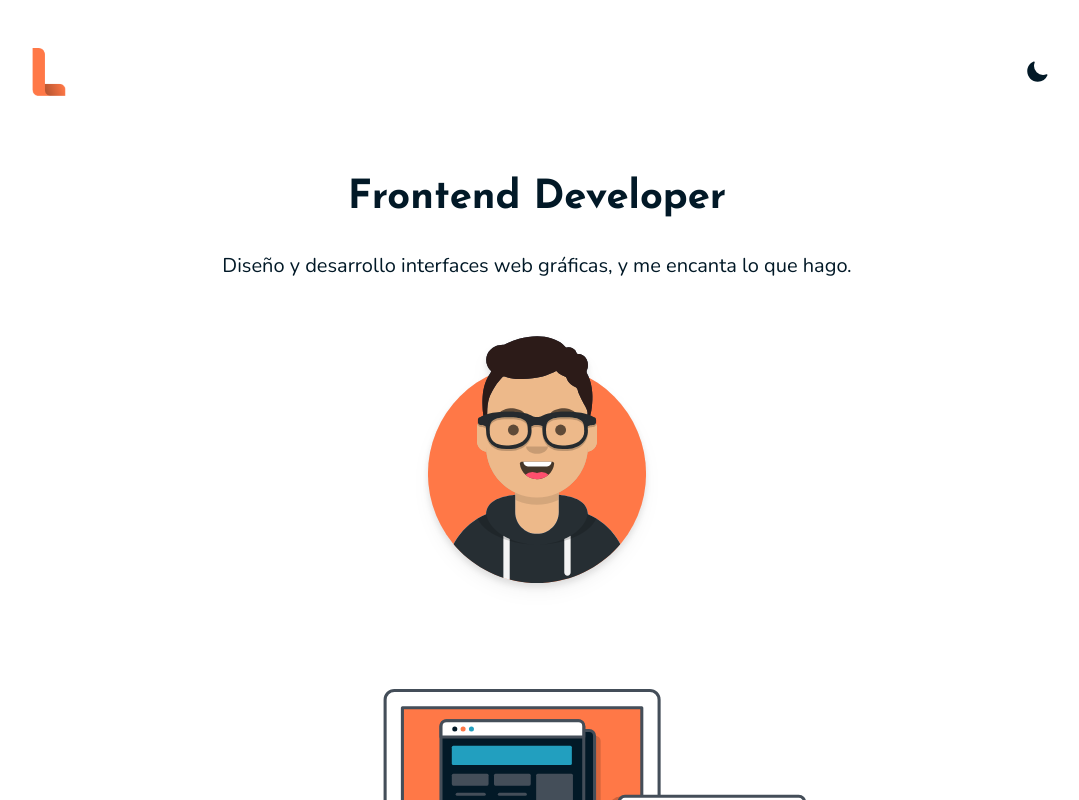
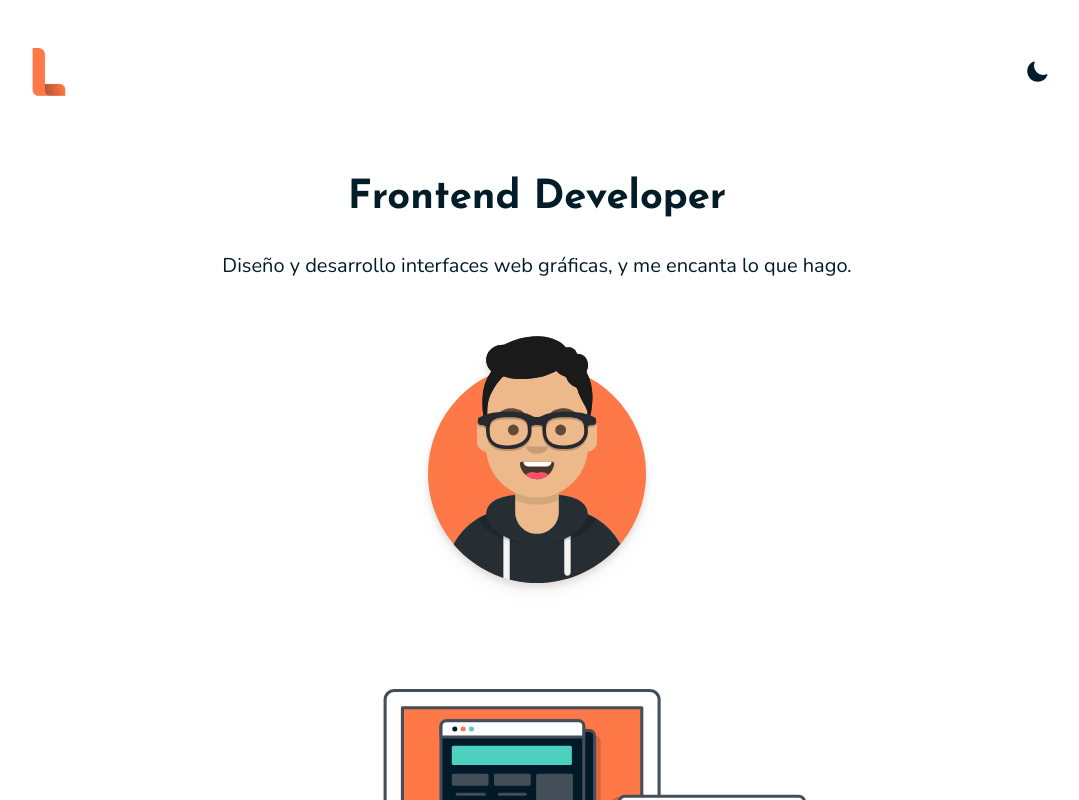
Before and after one commit to luisAriza/portfolio, a Vue app: page / in a window 1280 px wide. Shown: the top 800 px of the page, without its empty margins (103-1182 px from the left). Built offline with nearby package versions, Linux system fonts and the light colour scheme.

Commit message:
[UPGRADE] Estilos y colores

```diff
--- a/index.html
+++ b/index.html
@@ -4,7 +4,7 @@
     <meta charset="UTF-8" />
     <link rel="icon" type="image/svg+xml" sizes="20x20" href="/logo.png" />
     <meta name="viewport" content="width=device-width, initial-scale=1.0" />
-    <meta name="theme-color" content="#021927" />
+    <meta name="theme-color" content="#021D27" />
     <title>Luis Ariza | Desarrollador Web</title>
   </head>
   <body id="app">
--- a/src/components/Projects.vue
+++ b/src/components/Projects.vue
@@ -8,7 +8,7 @@ section.projects-container(id="portfolio")
 
 <script setup lang="ts">
 	import ProjectItem from "./ProjectItem.vue";
-	import { DataProjects } from "@data/DataProjects";
+	import { DataProjects } from "../data/DataProjects";
 </script>
 
 <style scoped lang="postcss">
--- a/src/style.css
+++ b/src/style.css
@@ -19,11 +19,9 @@ html {
 * {
 	@apply m-0 p-0 box-border;
 }
-
 body {
 	@apply font-main text-secondary bg-white dark:text-slate-200 dark:bg-secondary duration-200;
 }
-
 a,
 svg,
 button {
--- a/tailwind.config.cjs
+++ b/tailwind.config.cjs
@@ -6,14 +6,14 @@ module.exports = {
 		extend: {
 			colors: {
 				primary: "#FF7847",
-        secondary: "#021927",
-        variant: "#229FBF",
+				secondary: "#021D27",
+				variant: "#4ED0C1",
 			},
 			backgroundColor: (theme) => ({
 				...theme("colors"),
 				primary: "#FF7847",
-        secondary: "#021927",
-        variant: "#229FBF",
+				secondary: "#021D27",
+				variant: "#4ED0C1",
 			}),
 			fontFamily: {
 				main: ["Josefin", "sans-serif"],
--- a/vite.config.ts
+++ b/vite.config.ts
@@ -11,7 +11,6 @@ export default defineConfig({
       "@components": path.resolve(__dirname, "./src/components"),
       "@fonts": path.resolve(__dirname, "./src/assets/fonts"),
       "@images": path.resolve(__dirname, "./src/assets/images"),
-      "@data": path.resolve(__dirname, "./src/data"),
     }
   }
 })
```
Also changed, not shown: src/assets/images/avatar.svg, src/assets/images/ui-design.svg. Lines whose indentation alone changed are shown as unchanged.
